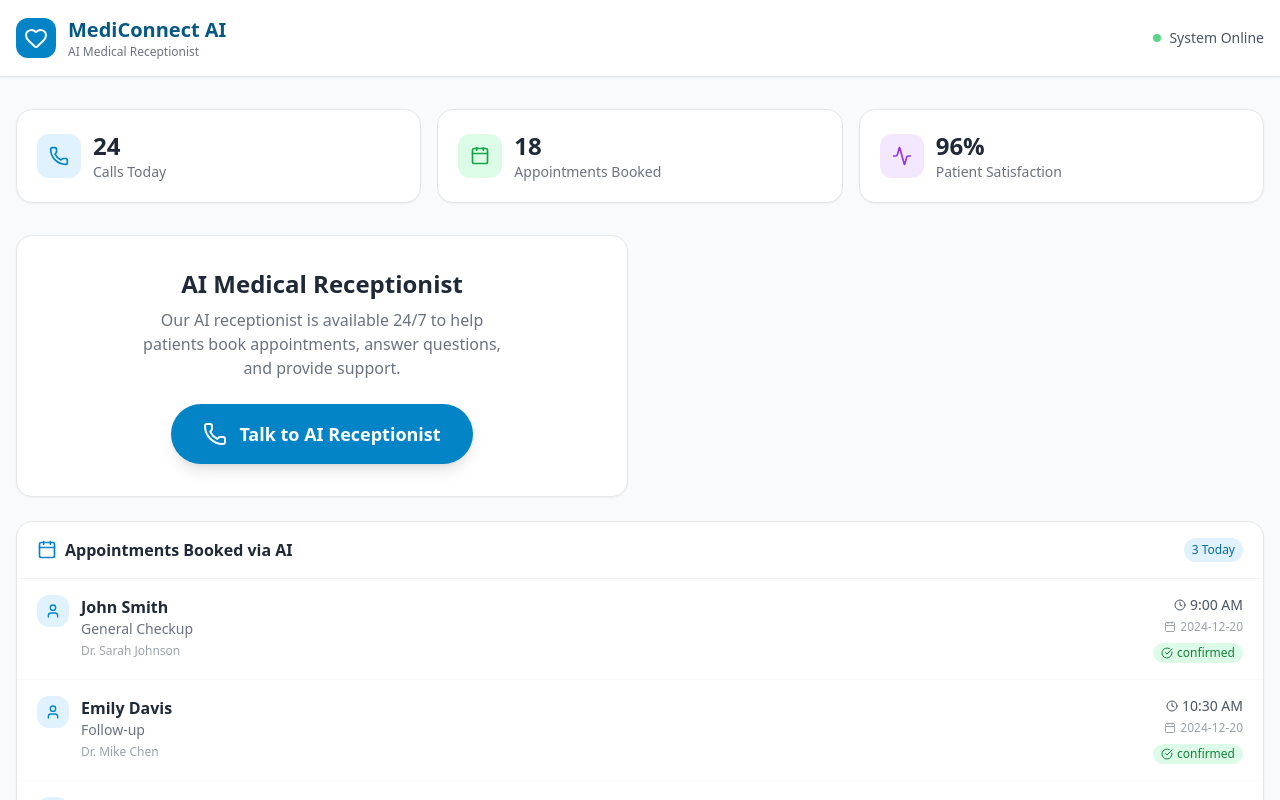
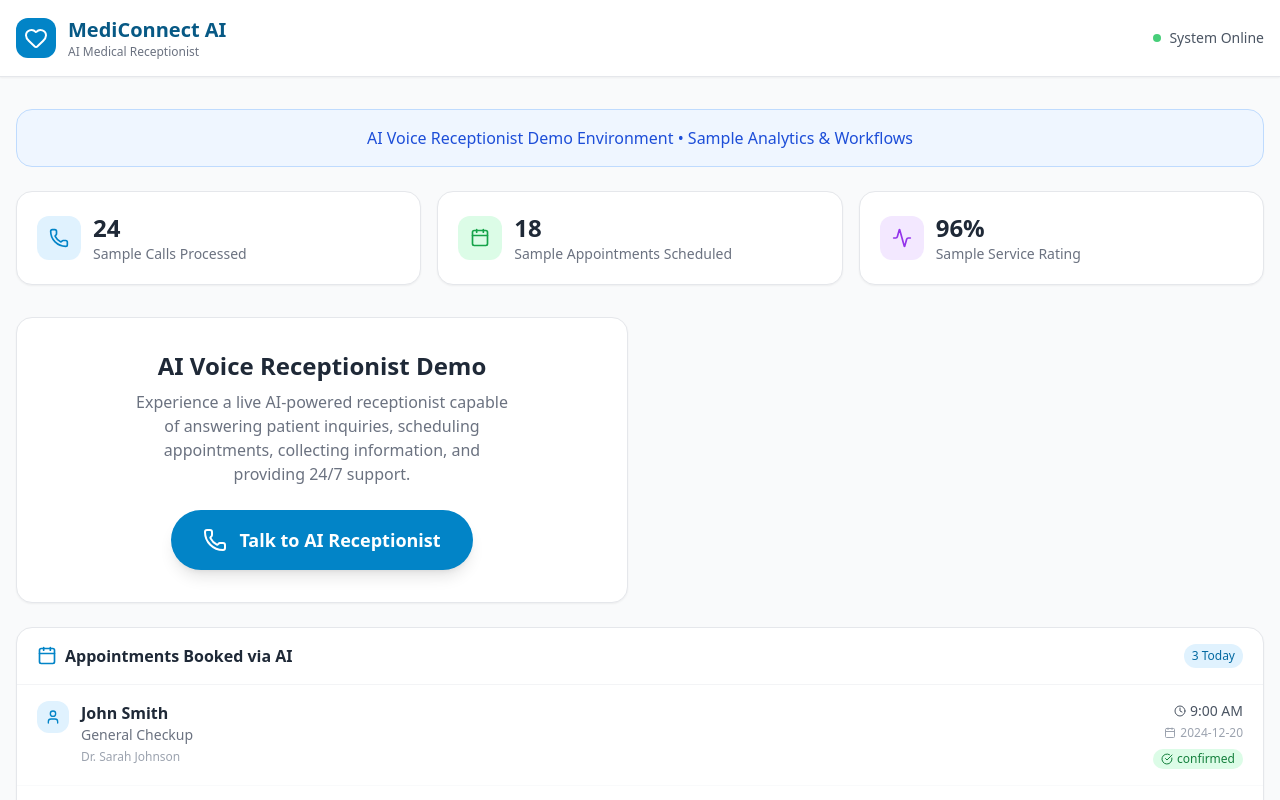
Before and after one commit to menonvij21/frontend_demo, a React (Vite) app: page / in a window 1280 px wide. Shown: the top 800 px of the page. Built offline with nearby package versions, Linux system fonts and the light colour scheme; what retell-client-js-sdk would draw is missing.

Commit message:
Update Dashboard component for demo environment

```diff
--- a/src/pages/Dashboard.jsx
+++ b/src/pages/Dashboard.jsx
@@ -19,6 +19,14 @@ export default function Dashboard() {
 
   return (
     <div className="max-w-7xl mx-auto px-4 py-8">
+      {/* Demo Banner */}
+      <div className="mb-6 bg-blue-50 border border-blue-200 rounded-2xl p-4">
+        <p className="text-center text-blue-700 font-medium">
+          AI Voice Receptionist Demo Environment • Sample Analytics & Workflows
+        </p>
+      </div>
+
+      {/* Sample Analytics */}
       <div className="grid grid-cols-1 sm:grid-cols-3 gap-4 mb-8">
         <div className="bg-white rounded-2xl border border-gray-200 p-5 shadow-sm">
           <div className="flex items-center gap-3">
@@ -27,7 +35,9 @@ export default function Dashboard() {
             </div>
             <div>
               <p className="text-2xl font-bold text-gray-800">24</p>
-              <p className="text-sm text-gray-500">Calls Today</p>
+              <p className="text-sm text-gray-500">
+                Sample Calls Processed
+              </p>
             </div>
           </div>
         </div>
@@ -39,7 +49,9 @@ export default function Dashboard() {
             </div>
             <div>
               <p className="text-2xl font-bold text-gray-800">18</p>
-              <p className="text-sm text-gray-500">Appointments Booked</p>
+              <p className="text-sm text-gray-500">
+                Sample Appointments Scheduled
+              </p>
             </div>
           </div>
         </div>
@@ -51,7 +63,9 @@ export default function Dashboard() {
             </div>
             <div>
               <p className="text-2xl font-bold text-gray-800">96%</p>
-              <p className="text-sm text-gray-500">Patient Satisfaction</p>
+              <p className="text-sm text-gray-500">
+                Sample Service Rating
+              </p>
             </div>
           </div>
         </div>
@@ -61,11 +75,12 @@ export default function Dashboard() {
         <div className="bg-white rounded-2xl border border-gray-200 shadow-sm p-8 flex flex-col items-center justify-center gap-6">
           <div className="text-center">
             <h2 className="text-2xl font-bold text-gray-800 mb-2">
-              AI Medical Receptionist
+              AI Voice Receptionist Demo
             </h2>
             <p className="text-gray-500 max-w-sm">
-              Our AI receptionist is available 24/7 to help patients book
-              appointments, answer questions, and provide support.
+              Experience a live AI-powered receptionist capable of answering
+              patient inquiries, scheduling appointments, collecting information,
+              and providing 24/7 support.
             </p>
           </div>
 
@@ -86,7 +101,7 @@ export default function Dashboard() {
               onClick={resetCall}
               className="text-sm text-medical-600 hover:underline"
             >
-              Start a new call
+              Start a New Demo Call
             </button>
           )}
         </div>
@@ -105,6 +120,11 @@ export default function Dashboard() {
       </div>
 
       <AppointmentList />
+
+      {/* Footer */}
+      <div className="mt-8 text-center text-xs text-gray-400">
+        Demo Environment • AI Voice Receptionist Prototype
+      </div>
     </div>
   );
 }
```
